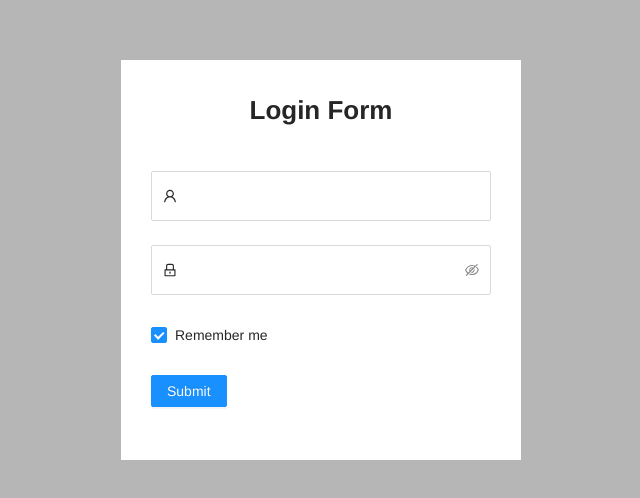
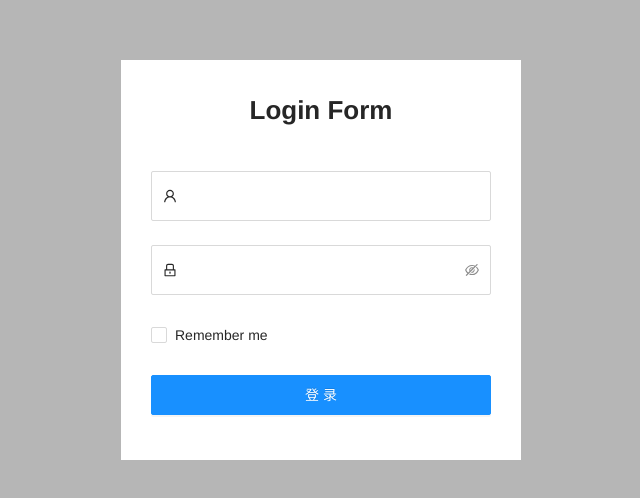
Before and after one commit to Lo-yd/vue-admin, a Vue app: page /login in a window 1280 px wide. Shown: the part 140-638 px from the top of the page, without its empty margins (319-959 px from the left). Built offline with nearby package versions, Linux system fonts and the light colour scheme.

Commit message:
update:login

```diff
--- a/src/router/index.ts
+++ b/src/router/index.ts
@@ -19,7 +19,7 @@ const routes: Array<RouteRecordRaw> = [
   {
     path: "/login",
     name: "home",
-    component: import("../views/LoginView.vue"),
+    component: () => import("../views/LoginView.vue"),
   },
 ];
 
--- a/src/views/LoginView.vue
+++ b/src/views/LoginView.vue
@@ -6,15 +6,16 @@
         :model="formState"
         name="loginForm"
         autocomplete="off"
+        scrollToFirstError
         @finish="onFinish"
         @finishFailed="onFinishFailed"
       >
         <h3 class="title">Login Form</h3>
         <a-form-item
           name="username"
-          :rules="[{ required: true, message: 'Please input your username!' }]"
+          :rules="[{ required: true, message: '请输入账号！' }]"
         >
-          <a-input v-model:value="formState.username">
+          <a-input v-model:value="formState.username" allowClear>
             <template #prefix>
               <UserOutlined class="site-form-item-icon" />
             </template>
@@ -23,7 +24,7 @@
 
         <a-form-item
           name="password"
-          :rules="[{ required: true, message: 'Please input your password!' }]"
+          :rules="[{ required: true, message: '请输入密码' }]"
         >
           <a-input-password v-model:value="formState.password">
             <template #prefix>
@@ -39,7 +40,7 @@
         </a-form-item>
 
         <a-form-item>
-          <a-button type="primary" html-type="submit">Submit</a-button>
+          <a-button type="primary" html-type="submit">登录</a-button>
         </a-form-item>
       </a-form>
     </section>
@@ -57,12 +58,12 @@ interface FormState {
 const formState = reactive<FormState>({
   username: "",
   password: "",
-  remember: true,
+  remember: false,
 });
-const onFinish = (values: any) => {
+const onFinish = (values: FormState) => {
   console.log("Success:", values);
 };
-const onFinishFailed = (errorInfo: any) => {
+const onFinishFailed = (errorInfo: FormState) => {
   console.log("Failed:", errorInfo);
 };
 </script>
@@ -77,6 +78,7 @@ const onFinishFailed = (errorInfo: any) => {
   justify-content: center;
   flex-wrap: nowrap;
   background-color: #b6b6b6;
+
   .login-form {
     display: flex;
     align-content: center;
@@ -85,10 +87,12 @@ const onFinishFailed = (errorInfo: any) => {
     background-color: #ffffff;
     height: 400px;
     width: 400px;
+
     .form {
       height: 100%;
       width: 100%;
       padding: 30px;
+
       .title {
         font-size: 26px;
         // color: #eee;
@@ -96,14 +100,20 @@ const onFinishFailed = (errorInfo: any) => {
         text-align: center;
         font-weight: 700;
       }
+
       .ant-form-item {
         .ant-input-affix-wrapper {
           height: 50px;
-          input.ant-input {
-            // padding: 20px;
-            background-color: pink;
+
+          /deep/.ant-input {
+            padding: 12px 5px 12px 10px;
           }
         }
+      }
+
+      .ant-btn-primary {
+        width: 100%;
+        height: 40px;
       }
     }
   }
```
